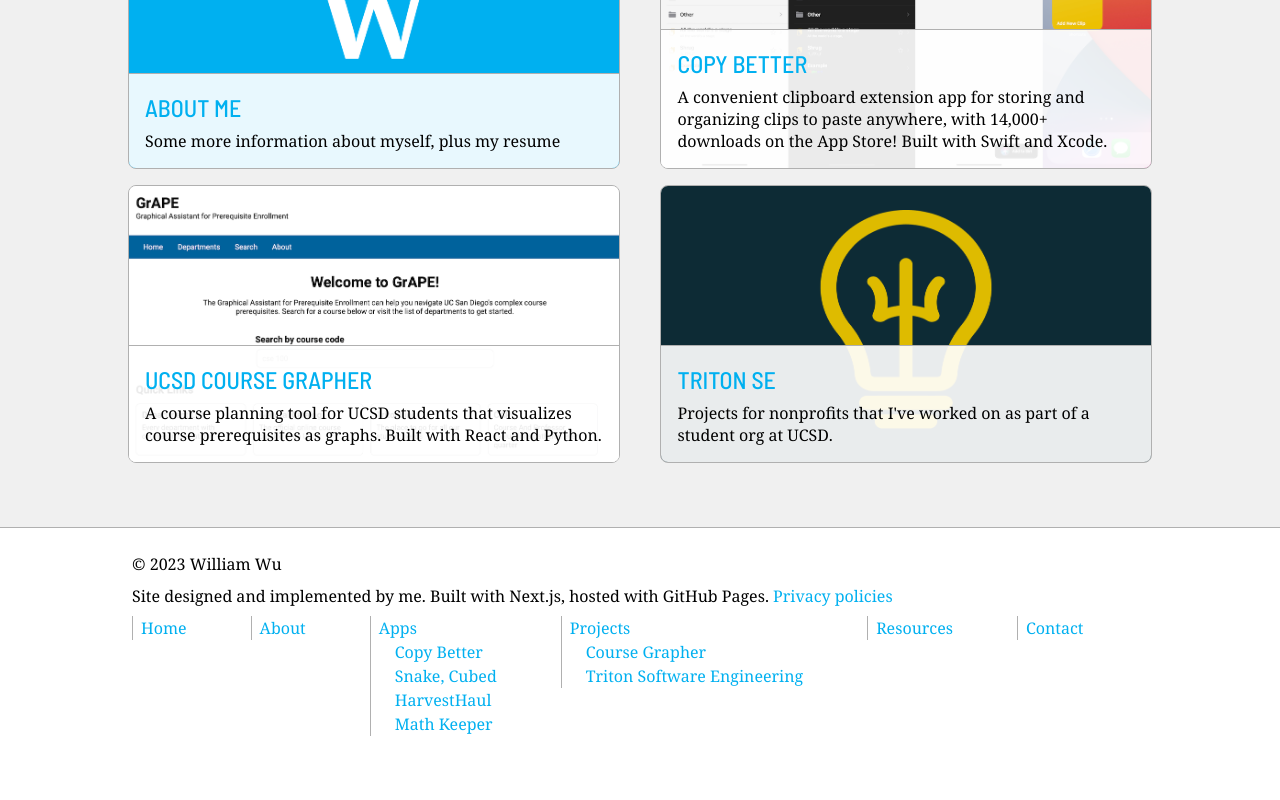
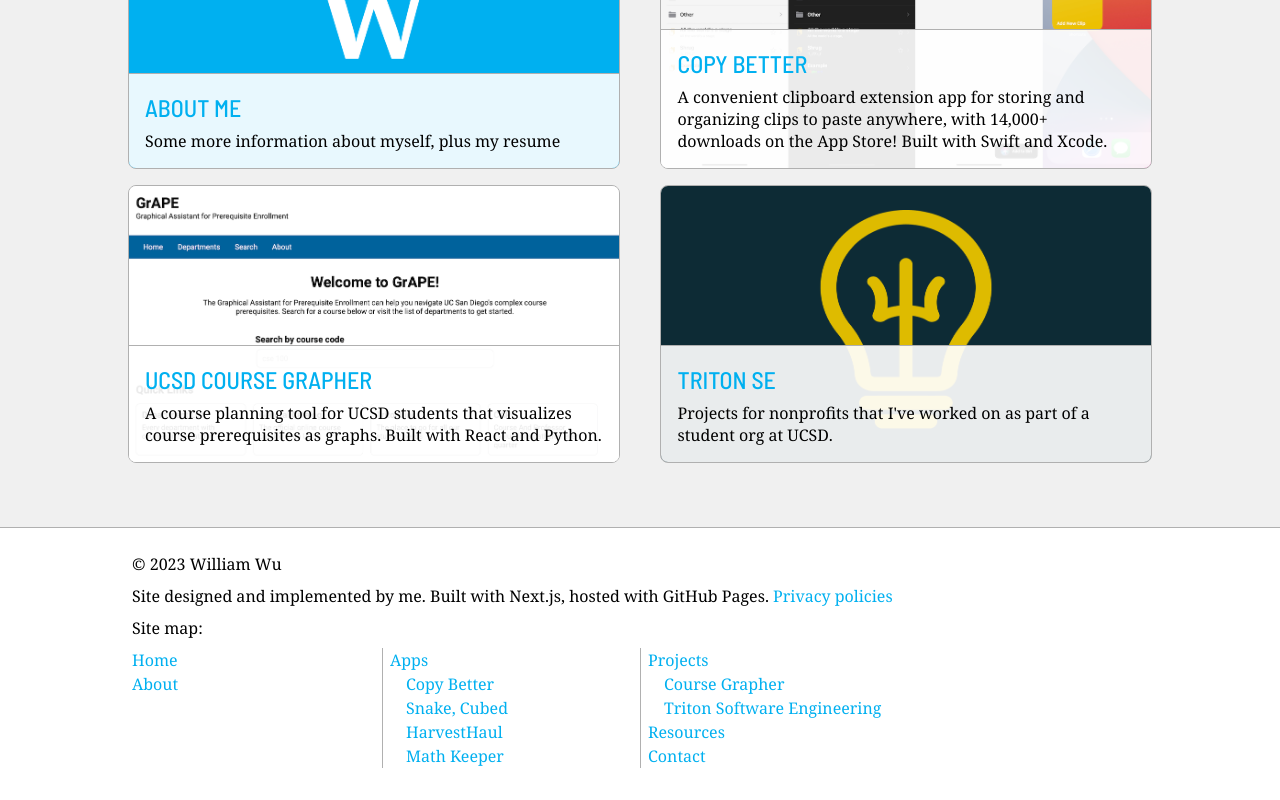
Before and after one commit to wllmwu/wllmwu.github.io, a Next.js app: page / in a window 1280 px wide. Shown: the part 379-1179 px from the top of the page. Before the commit the page ends 1147 px from the top, so only its background shows below. Built offline with nearby package versions, Linux system fonts and the light colour scheme.

Commit message:
Use CSS columns for site map

```diff
--- a/components/Footer.tsx
+++ b/components/Footer.tsx
@@ -12,14 +12,15 @@ function Footer() {
           Site designed and implemented by me. Built with Next.js, hosted with GitHub Pages.{" "}
           <Link href="/privacy">Privacy policies</Link>
         </p>
+        <p>Site map:</p>
         <ul className={styles.siteMap}>
           {siteMap.map((node) => (
-            <li key={node.slug} className={styles.siteMapColumn}>
+            <li key={node.slug} className={styles.siteMapItem}>
               <p>
                 <Link href={`/${node.slug}`}>{node.title}</Link>
               </p>
               {node.children && node.children.length > 0 && (
-                <ul className={styles.siteMapPageList}>
+                <ul className={styles.siteMapInnerList}>
                   {node.children.map((page) => (
                     <li key={page.slug}>
                       <p>
--- a/styles/Footer.module.css
+++ b/styles/Footer.module.css
@@ -21,37 +21,36 @@
 
 .siteMap {
   width: 100%;
-  display: flex;
-  flex-direction: row;
-  flex-wrap: wrap;
-  justify-content: flex-start;
-  align-items: flex-start;
-  row-gap: 1rem;
-  column-gap: 4rem;
+  column-count: 4;
+  column-gap: 1rem;
+  column-rule: 1px solid var(--text-secondary-color);
   padding: 0;
   list-style-type: none;
+}
+
+@media (max-width: 960px) {
+  .siteMap {
+    column-count: 3;
+  }
+}
+
+@media (max-width: 640px) {
+  .siteMap {
+    column-count: 2;
+  }
 }
 
 .siteMap p {
   margin: 0;
 }
 
-.siteMapColumn {
-  margin: 0;
-  max-width: 100%;
-  border-left: 1px solid var(--text-secondary-color);
-  padding-left: 0.5rem;
+.siteMapItem {
+  break-inside: avoid;
 }
 
-@media (max-width: 768px) {
-  .siteMap {
-    flex-direction: column;
-    flex-wrap: nowrap;
-  }
-}
-
-.siteMapPageList {
+.siteMapInnerList {
   padding: 0;
-  padding-left: 1rem;
+  padding-left: 1.5rem;
+  text-indent: -0.5rem;
   list-style-type: none;
 }
```
